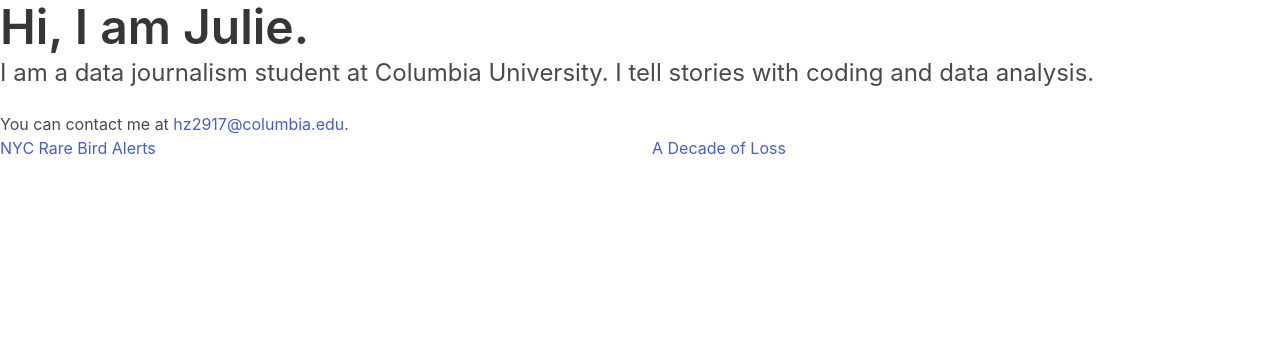
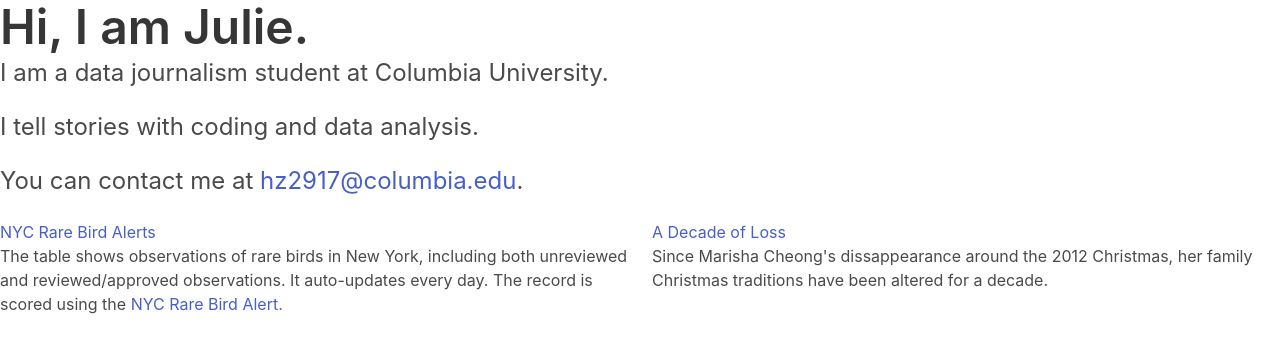
Before and after one commit to jsoma/juliezhn.github.io, a plain HTML site: page index.html in a window 1280 px wide. Drawn offline with nearby package versions, Linux system fonts and the light colour scheme.

Commit message:
new update

```diff
--- a/index.html
+++ b/index.html
@@ -10,23 +10,31 @@
 
 <body>
   <h1 class="title is-1">Hi, I am Julie.</h1>
-  <p class="subtitle is-4">I am a data journalism student at Columbia University.
-    I tell stories with coding and data analysis.</p>
-  <p>You can contact me at
+  <p class="subtitle is-4">I am a data journalism student at Columbia University.</p>
+  <p class="subtitle is-4">I tell stories with coding and data analysis.</p>
+  <p class="subtitle is-4">You can contact me at
     <a href='mailto:hz2917@columbia.edu'>hz2917@columbia.edu</a>.
   </p>
 
-  <div class="columns">
+  <div class="columns is-multiline">
     <div class="column is-half">
       <h3>
         <a href='https://juliezhn.github.io/NYC_RareBirds/'>NYC Rare Bird Alerts</a>
       </h3>
+      <p>The table shows observations of rare birds in New York, including both unreviewed and reviewed/approved
+        observations.
+        It auto-updates every day.
+        The record is scored using the <a href='https://ebird.org/alert/summary?sid=SN35466'>NYC Rare Bird Alert.</a>
+      </p>
     </div>
 
     <div class="column is-half">
       <h3>
         <a href='https://uncovered.com/a-decade-of-loss-marisha-cheong/'>A Decade of Loss</a>
       </h3>
+      <p>Since Marisha Cheong's dissappearance around the 2012 Christmas, her family Christmas traditions have been
+        altered for a decade.
+      </p>
     </div>
 
   </div>
```
